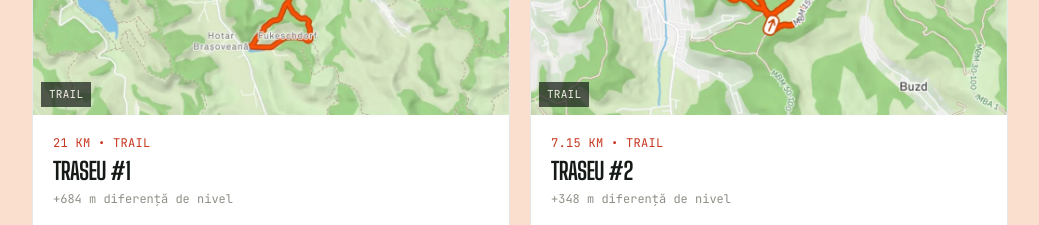
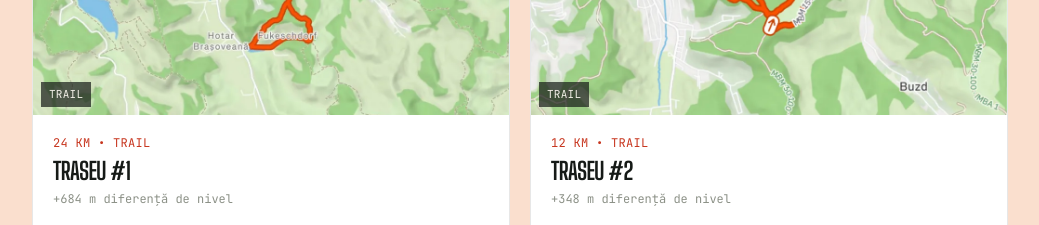
Before and after one commit to andreiholerga/medias.run, a React (Vite) app: page /mst in a window 1280 px wide. Shown: the part 1820-2045 px from the top of the page, without its empty margins (120-1159 px from the left). Built offline with nearby package versions, Linux system fonts and the light colour scheme.

Commit message:
wrong info corrected

```diff
--- a/src/data/routes.js
+++ b/src/data/routes.js
@@ -163,7 +163,7 @@ export const summerTrailsRoutes = [
   {
     id: 1,
     name: "Traseu #1",
-    tag: "21 KM • TRAIL",
+    tag: "24 KM • TRAIL",
     km: 24,
     elevation: 684,
     surface: "trail",
@@ -174,8 +174,8 @@ export const summerTrailsRoutes = [
   {
     id: 2,
     name: "Traseu #2",
-    tag: "7.15 KM • TRAIL",
-    km: 11,
+    tag: "12 KM • TRAIL",
+    km: 12,
     elevation: 348,
     surface: "trail",
     images: ["/images/trasee/summerTrails/3.webp", "/images/trasee/summerTrails/4.webp"],
```
